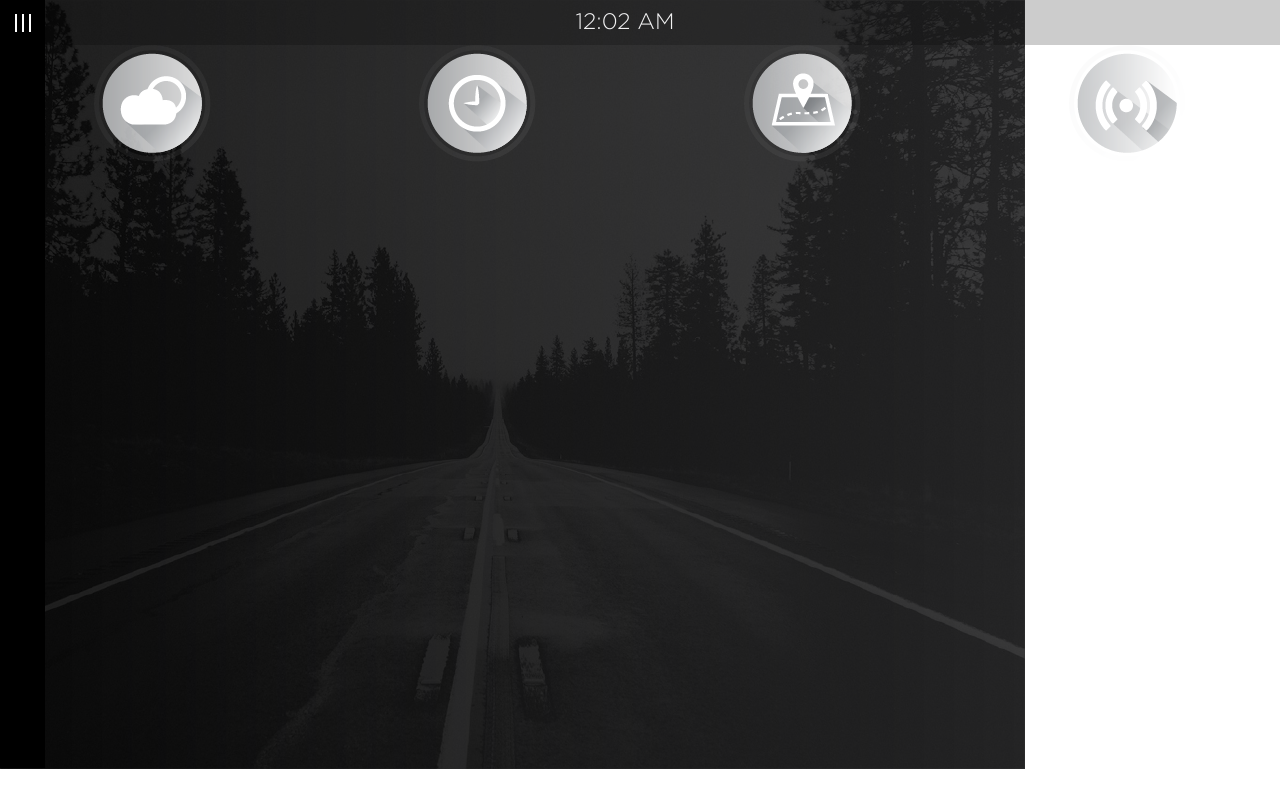
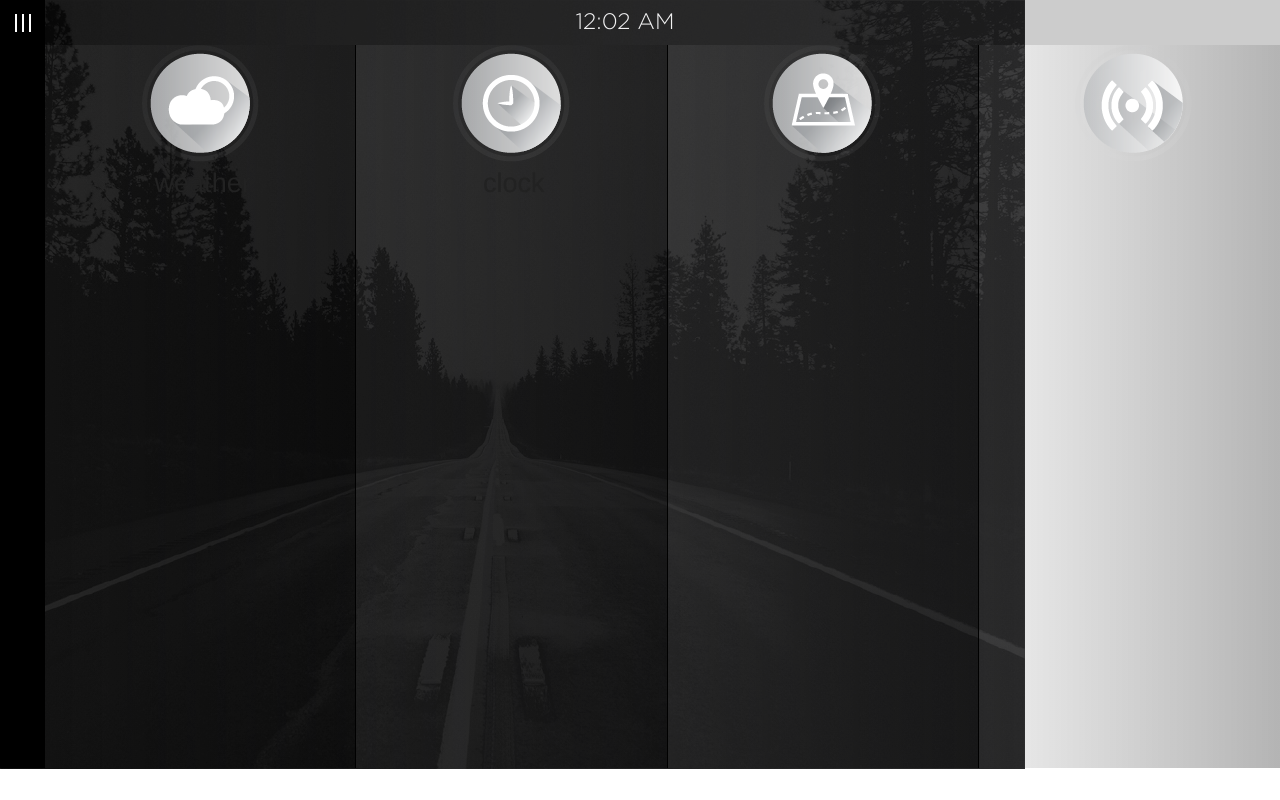
Before and after one commit to caitlynod/dashboard_gui, a CodeIgniter app: page /dashboard_gui/ in a window 1280 px wide. Run offline with CodeIgniter, Linux system fonts and the light colour scheme.

Commit message:
adding titles

```diff
--- a/application/views/main.php
+++ b/application/views/main.php
@@ -1,8 +1,14 @@
 <div id="topClock" class="text-center"></div>
 <div id="navBorder"></div>
-<ul id="mainDash" class="small-block-grid-4">
-	<li><img src="<?php echo base_url().'images/weather_icon.png';?>"></li>
-	<li><img src="<?php echo base_url().'images/clock_icon.png';?>"></li>
+<ul id="mainDash" class="small-block-grid-4 text-center">
+	<li>
+		<img src="<?php echo base_url().'images/weather_icon.png';?>">
+		<h3 class="selectUser">weather</h3>
+	</li>
+	<li>
+		<img src="<?php echo base_url().'images/clock_icon.png';?>">
+		<h3 class="selectUser">clock</h3>
+	</li>
 	<li><img src="<?php echo base_url().'images/trip_icon.png';?>"></li>
 	<li><img src="<?php echo base_url().'images/radio_icon.png';?>"></li>
 </ul>
--- a/css/main.css
+++ b/css/main.css
@@ -92,6 +92,7 @@ padding-bottom: 10px;
 .userhead{
 font-family: 'akashiregular';
 color: #98d5d1;
+letter-spacing: 5px;
 }
 hr{
 	border: solid #98d5d1 1px;
@@ -129,9 +130,19 @@ hr{
 
 #mainDash{
 	height: 723px;
+	margin-left: 45px;
 }
 
 #mainDash img{
 	display: block;
 	margin: 0 auto;
 }
+
+#mainDash li{
+	height: 100%;
+	border-right: 1px solid #000;
+	background: -webkit-linear-gradient(left, rgba(100,100,100,0.1), rgba(0,0,0,0.3));
+	background: -o-linear-gradient(right, rgba(100,100,100,0.1), rgba(0,0,0,0.3));
+	background: -moz-linear-gradient(right, rgba(100,100,100,0.1), rgba(0,0,0,0.3));
+	background: linear-gradient(to right, rgba(100,100,100,0.1), rgba(0,0,0,0.3));
+}
```
